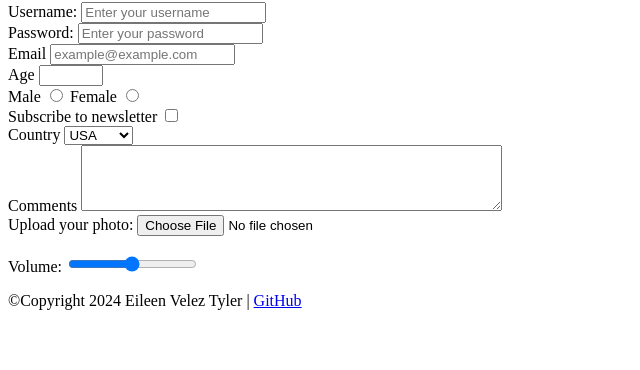
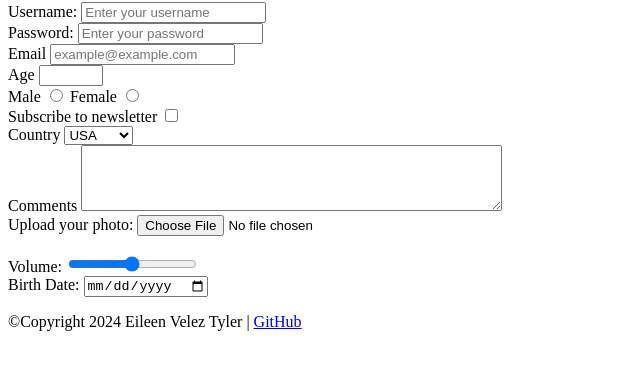
Before and after one commit to EileenVT/COMP001A.LectureActivity4, a plain HTML site: page forms.html in a window 1280 px wide. Shown: the part 166-536 px from the top of the page, without its empty margins (0-640 px from the left). Drawn offline with Linux system fonts and the light colour scheme.

Commit message:
Added birthday label and input

```diff
--- a/forms.html
+++ b/forms.html
@@ -80,6 +80,11 @@
 
             <br>
 
+            <label for="birthdate">Birth Date:</label>
+            <input type="date" id="birthdate" name="birthdate">
+
+            <br>
+
         </form>
     </main>
 
```
